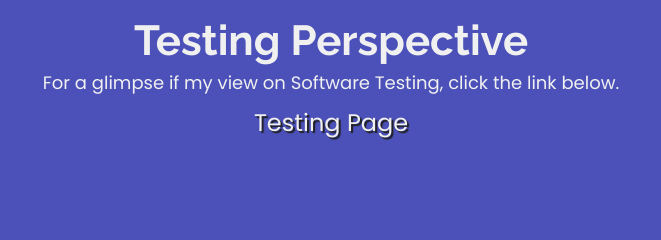
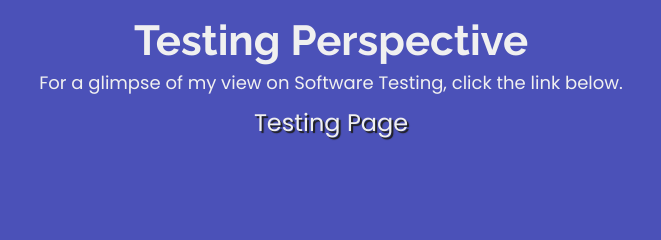
Before and after one commit to lsikes0707/laceygruwell.github.io, a plain HTML site: page index.html in a window 1280 px wide. Shown: the part 2764-3004 px from the top of the page, 309-970 px from the left. Drawn offline with Linux system fonts and the light colour scheme.

Commit message:
Update index.html

```diff
--- a/index.html
+++ b/index.html
@@ -213,7 +213,7 @@
 <section id="testing" class="testing-section">
   <div class="testing-section-header">
     <h2>Testing Perspective</h2>
-    <p>For a glimpse if my view on Software Testing, click the link below.</p>
+    <p>For a glimpse of my view on Software Testing, click the link below.</p>
   </div>
   <div class="testing-links">
 
```
